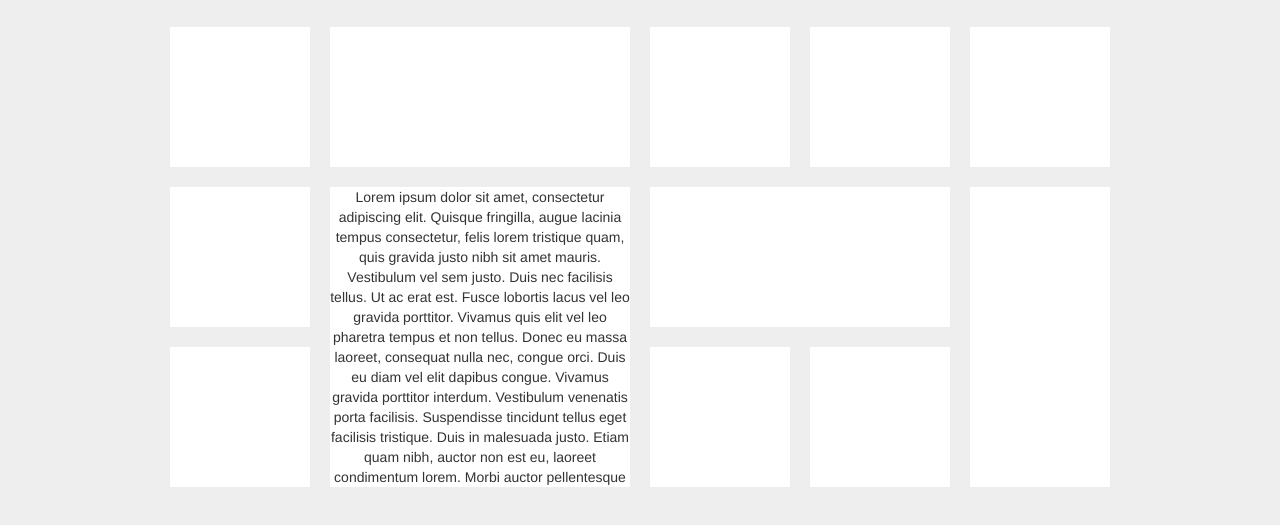
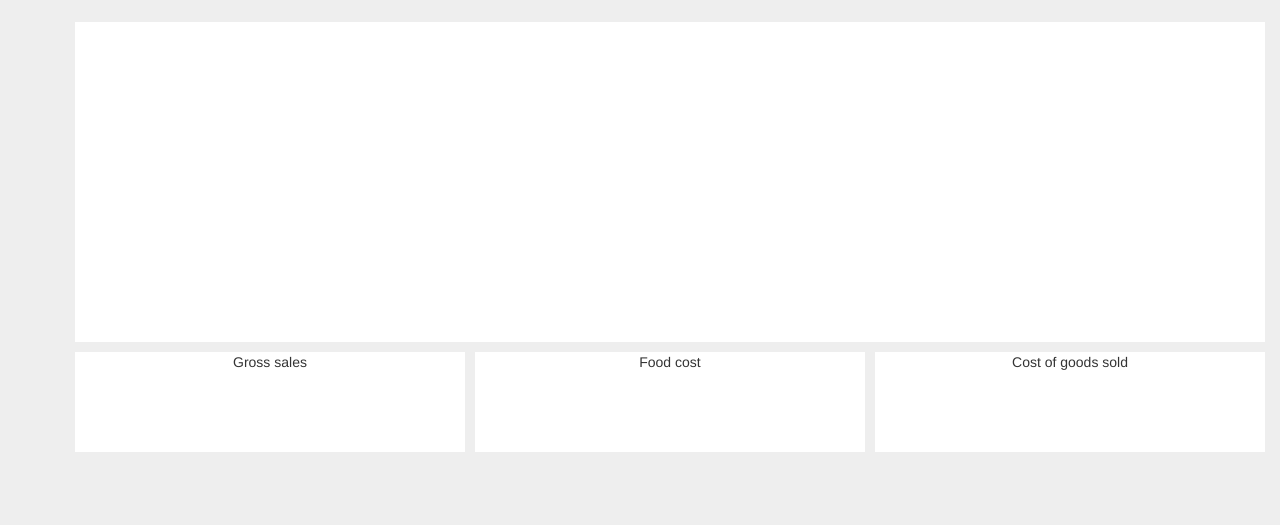
Before and after one commit to karuto/metrics, a plain HTML site: page index.html in a window 1280 px wide. Shown: the part 53-578 px from the top of the page. Drawn offline with Linux system fonts and the light colour scheme.

Commit message:
Set up basic grid

```diff
--- a/index.html
+++ b/index.html
@@ -73,26 +73,18 @@
             <div class="col-lg-12 text-center">
 				<div class="gridster">
 				    <ul>
-				        <li data-row="1" data-col="1" data-sizex="1" data-sizey="1"></li>
-				        <li data-row="2" data-col="1" data-sizex="1" data-sizey="1"></li>
-				        <li data-row="3" data-col="1" data-sizex="1" data-sizey="1"></li>
+				        <li data-row="1" data-col="1" data-sizex="3" data-sizey="3">
 
-				        <li data-row="1" data-col="2" data-sizex="2" data-sizey="1"></li>
-				        <li data-row="2" data-col="2" data-sizex="2" data-sizey="2">
-							Lorem ipsum dolor sit amet, consectetur adipiscing elit. Quisque fringilla, augue lacinia tempus consectetur, felis lorem tristique quam, quis gravida justo nibh sit amet mauris. Vestibulum vel sem justo. Duis nec facilisis tellus. Ut ac erat est. Fusce lobortis lacus vel leo gravida porttitor. Vivamus quis elit vel leo pharetra tempus et non tellus. Donec eu massa laoreet, consequat nulla nec, congue orci. Duis eu diam vel elit dapibus congue. Vivamus gravida porttitor interdum. Vestibulum venenatis porta facilisis. Suspendisse tincidunt tellus eget facilisis tristique. Duis in malesuada justo. Etiam quam nibh, auctor non est eu, laoreet condimentum lorem. Morbi auctor pellentesque dolor, sit amet varius nisi ultricies nec.
-
-							Praesent porta orci felis. Praesent nec tortor vel nisi varius tristique eget non libero. Maecenas ultrices, ligula at dictum laoreet, est est scelerisque sapien, sit amet luctus nibh nibh sed dolor. Cras pulvinar quam tristique odio sagittis blandit. In ut ullamcorper quam. Sed ut euismod turpis. Sed aliquam tellus diam, eu dictum mi ullamcorper et. Pellentesque ornare mauris quis felis pharetra iaculis. Morbi sodales tortor a dolor ultricies, at sollicitudin lectus consequat. Sed vel libero eget eros sodales fringilla et eu mauris. Integer et orci venenatis, pretium mi et, sodales tellus. Vivamus erat neque, faucibus eget porttitor nec, ultrices vel sem. Praesent cursus posuere est facilisis vulputate. Phasellus at sem dui. Morbi convallis feugiat ante, et dictum est egestas et. Nullam tincidunt orci non ultrices consectetur.
 				        </li>
-
-				        <li data-row="1" data-col="4" data-sizex="1" data-sizey="1"></li>
-				        <li data-row="2" data-col="4" data-sizex="2" data-sizey="1"></li>
-				        <li data-row="3" data-col="4" data-sizex="1" data-sizey="1"></li>
-
-				        <li data-row="1" data-col="5" data-sizex="1" data-sizey="1"></li>
-				        <li data-row="3" data-col="5" data-sizex="1" data-sizey="1"></li>
-
-				        <li data-row="1" data-col="6" data-sizex="1" data-sizey="1"></li>
-				        <li data-row="2" data-col="6" data-sizex="1" data-sizey="2"></li>
+				        <li data-row="2" data-col="1" data-sizex="1" data-sizey="1">
+				        	Gross sales
+				        </li>
+				        <li data-row="2" data-col="2" data-sizex="1" data-sizey="1">
+				        	Food cost
+				        </li>
+				        <li data-row="2" data-col="3" data-sizex="1" data-sizey="1">
+				        	Cost of goods sold
+				        </li>
 				    </ul>
 				</div><!-- .gridster -->
             </div>
--- a/js/script.js
+++ b/js/script.js
@@ -2,8 +2,9 @@ $(function(){ // DOM Ready
 
 	// get hold of the API object
     var g = $(".gridster ul").gridster({
-        widget_margins: [10, 10],
-        widget_base_dimensions: [140, 140],
+        widget_margins: [5, 5],
+        widget_base_dimensions: [390, 100], /* 1170 container width /3 = 390 */
+		max_cols: 4,
 		resize: {
 			enabled: true,
 			max_size: [4, 4],
```
